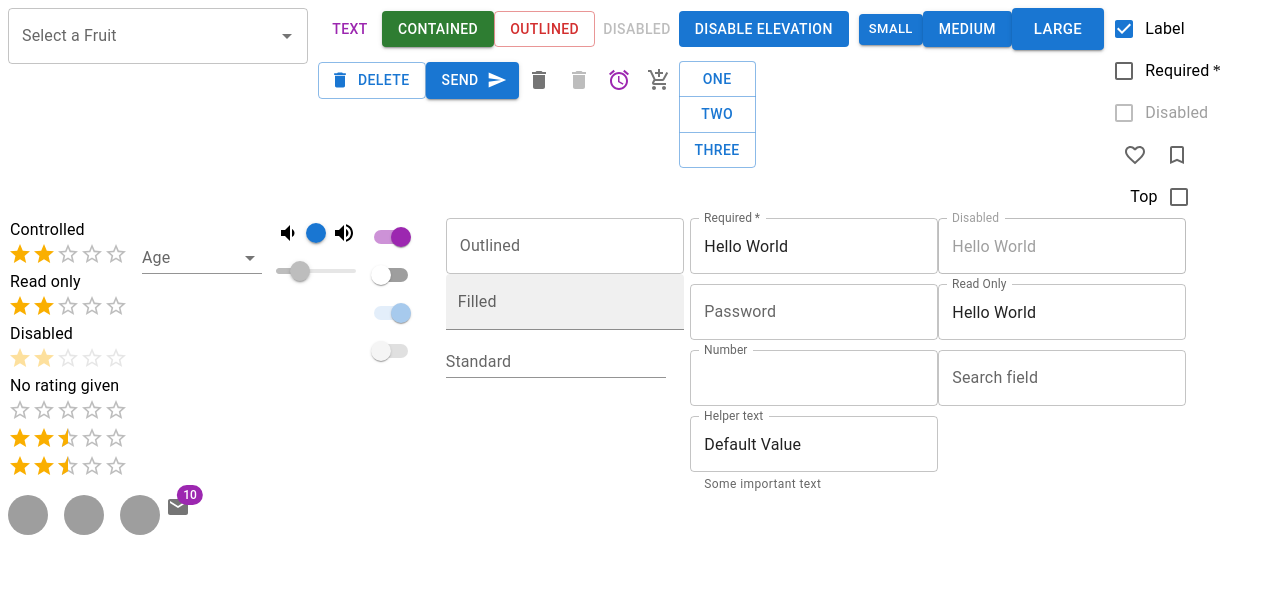
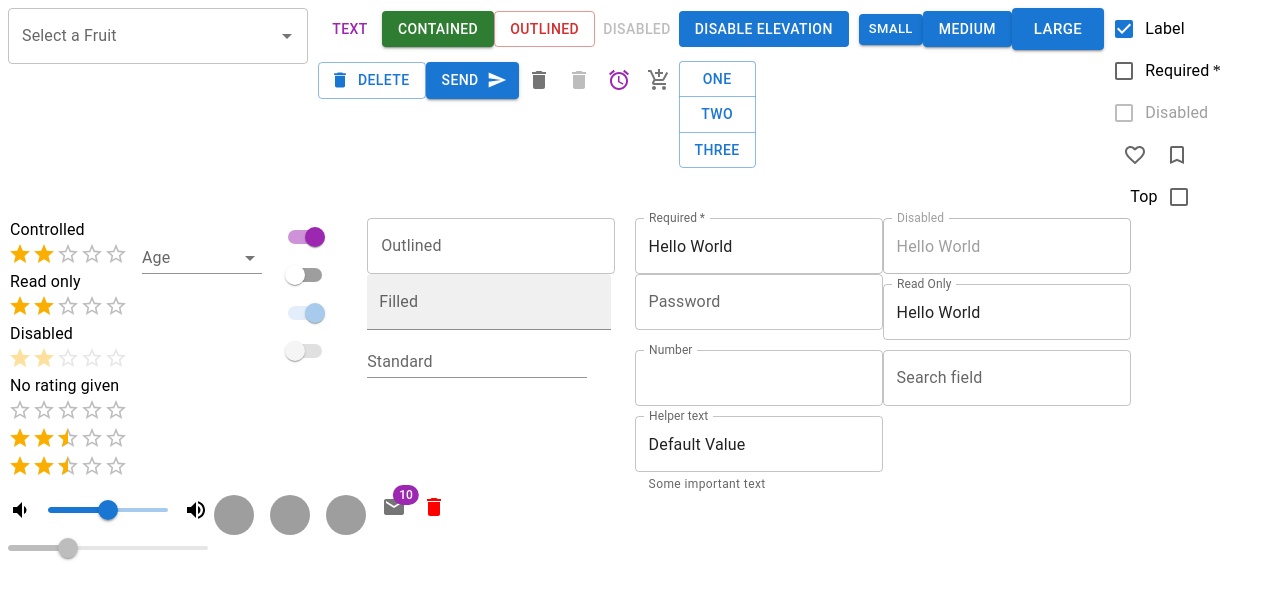
Before and after one commit to SucaadSalaadcis/MUI, a React (Vite) app: page / in a window 1280 px wide. Shown: the top 598 px of the page. Built offline with nearby package versions, Linux system fonts and the light colour scheme; grey boxes are pictures that could not be loaded.

Commit message:
added Tooltip

```diff
--- a/src/App.jsx
+++ b/src/App.jsx
@@ -9,6 +9,7 @@ import SwitchEx from './components/SwitchEx'
 import TextFieldEx from './components/TextFieldEx'
 import AvatarEx from './components/AvaterEx'
 import BadgeEx from './components/BadgeEx'
+import TooltipEx from './components/TooltipEx'
 
 
 export default function App() {
@@ -25,13 +26,14 @@ export default function App() {
       <div style={{ display: 'flex', gap: '6px' }}>
         <RatingEx />
         <SelectEx />
-        <SliderEx />
         <SwitchEx />
         <TextFieldEx />
       </div>
       <div style={{ display: 'flex', gap: '6px' }}>
+        <SliderEx />
         <AvatarEx />
         <BadgeEx />
+        <TooltipEx/>
       </div>
 
     </>
--- a/src/components/BadgeEx.jsx
+++ b/src/components/BadgeEx.jsx
@@ -4,7 +4,7 @@ import MailIcon from '@mui/icons-material/Mail';
 
 export default function BadgeEx() {
   return (
-    <Badge badgeContent={10} color="secondary">
+    <Badge badgeContent={10} color="secondary" sx={{marginLeft: '10px'}}>
       <MailIcon color="action" />
     </Badge>
   );
--- a/src/components/TextFieldEx.jsx
+++ b/src/components/TextFieldEx.jsx
@@ -29,7 +29,6 @@ export default function TextFieldEx() {
                     label="Password"
                     type="password"
                     autoComplete="current-password"
-                    sx={{marginTop: '10px'}}
                 />
                 <TextField
                     id="outlined-read-only-input"
--- /dev/null
+++ b/src/components/TooltipEx.jsx
@@ -0,0 +1,11 @@
+import * as React from 'react';
+import DeleteIcon from '@mui/icons-material/Delete';
+import Tooltip from '@mui/material/Tooltip';
+
+export default function TooltipEx() {
+    return (
+        <Tooltip title="Delete" sx={{marginLeft: '10px', color: 'red'}} >
+            <DeleteIcon />
+        </Tooltip>
+    );
+}
```
